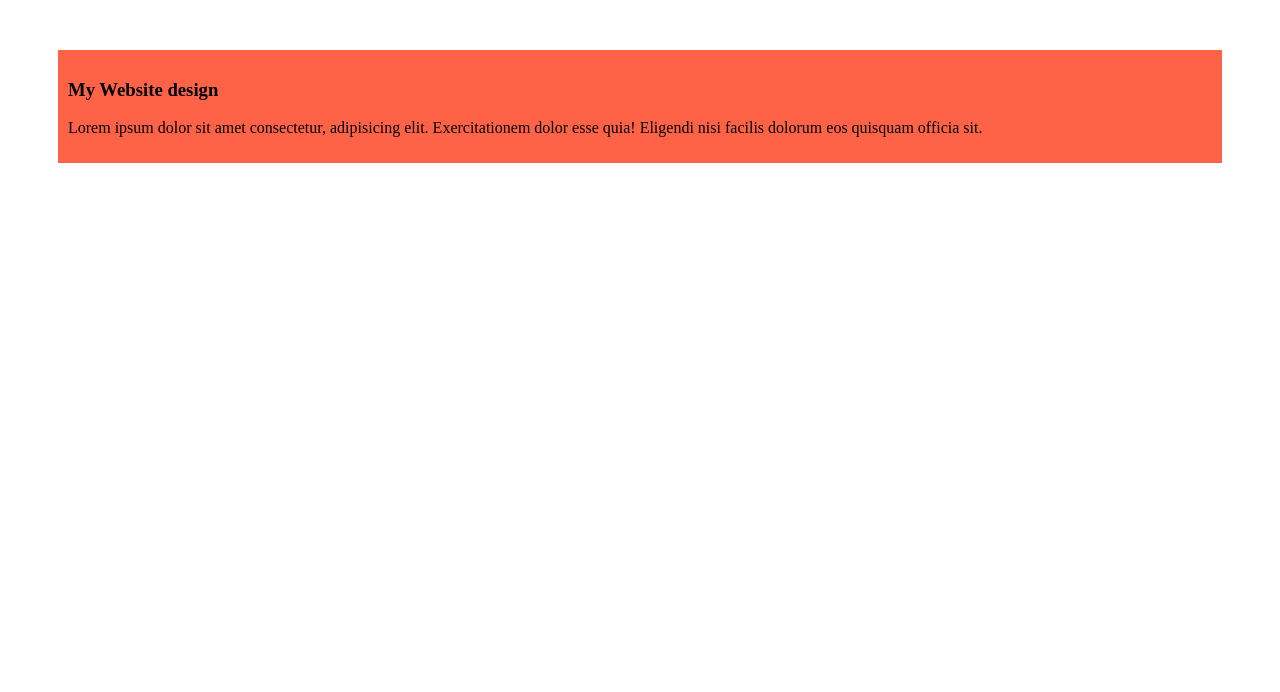
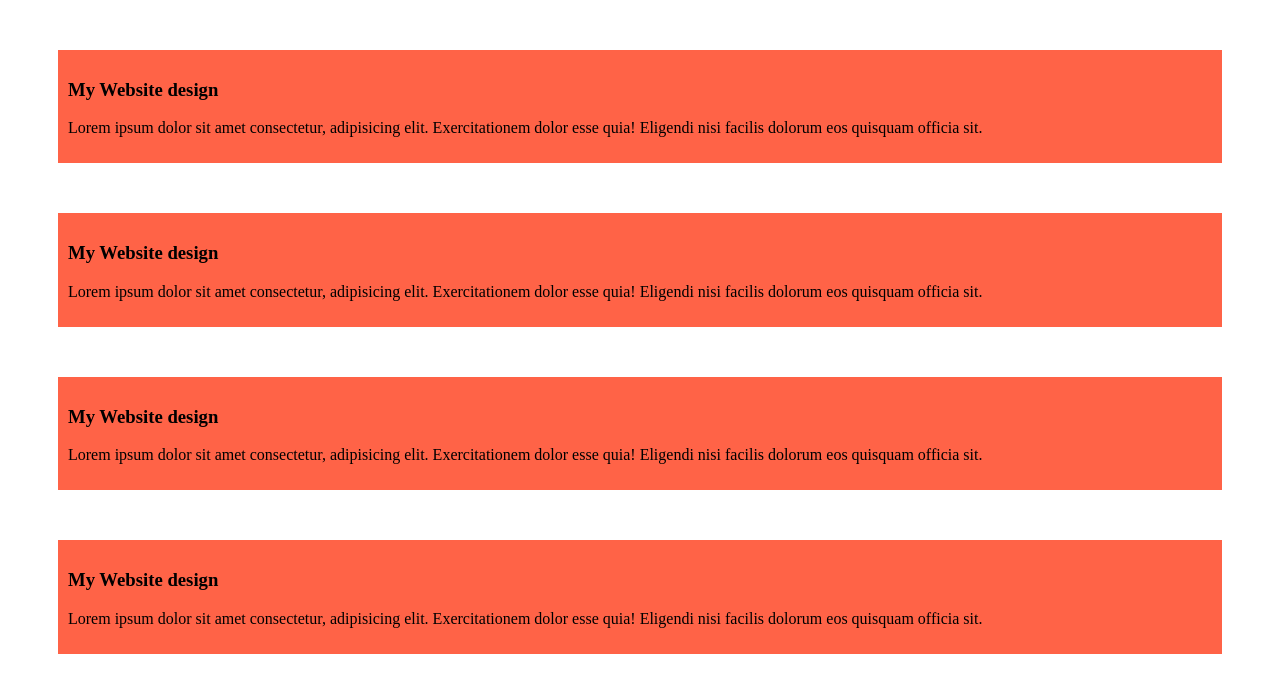
Before and after one commit to FerdausAhmedNasim/my-simple-website, a plain HTML site: page index.html in a window 1280 px wide. Drawn offline with Linux system fonts and the light colour scheme.

Commit message:
add secend and third para

```diff
--- a/index.html
+++ b/index.html
@@ -11,5 +11,17 @@
     <h3>My Website design</h3>
     <p>Lorem ipsum dolor sit amet consectetur, adipisicing elit. Exercitationem dolor esse quia! Eligendi nisi facilis dolorum eos quisquam officia sit.</p>
 </div>
+<div>
+    <h3>My Website design</h3>
+    <p>Lorem ipsum dolor sit amet consectetur, adipisicing elit. Exercitationem dolor esse quia! Eligendi nisi facilis dolorum eos quisquam officia sit.</p>
+</div>
+<div>
+    <h3>My Website design</h3>
+    <p>Lorem ipsum dolor sit amet consectetur, adipisicing elit. Exercitationem dolor esse quia! Eligendi nisi facilis dolorum eos quisquam officia sit.</p>
+</div>
+<div>
+    <h3>My Website design</h3>
+    <p>Lorem ipsum dolor sit amet consectetur, adipisicing elit. Exercitationem dolor esse quia! Eligendi nisi facilis dolorum eos quisquam officia sit.</p>
+</div>
 </body>
 </html>
```
